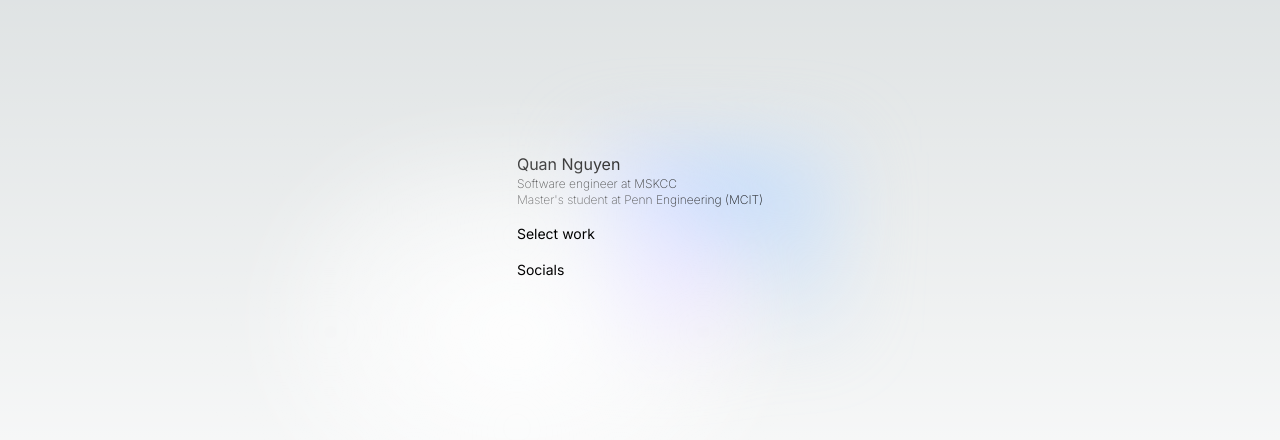
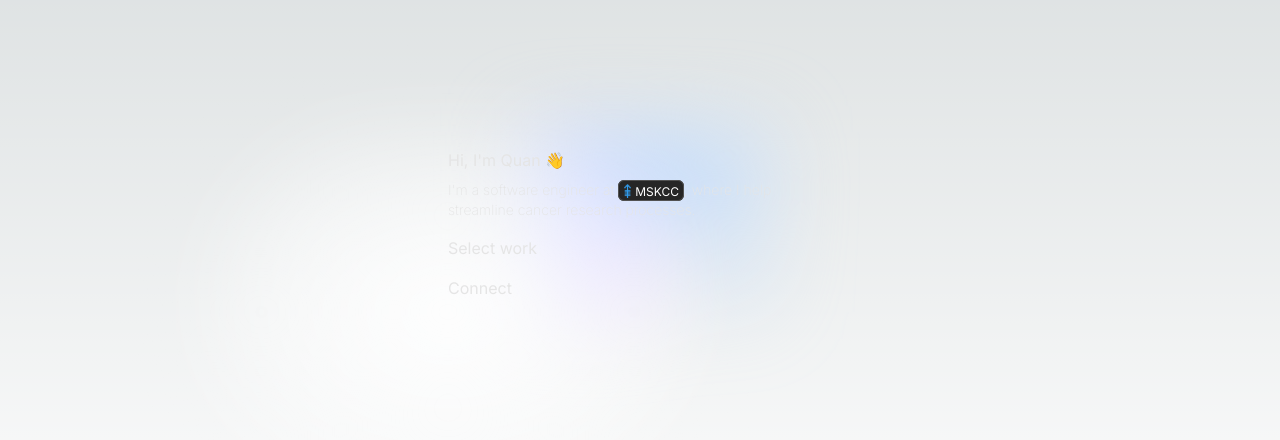
Before and after one commit to qu8n/qu8n.github.io, a Next.js app: page / in a window 1280 px wide. Shown: the part 184-624 px from the top of the page. Built offline with nearby package versions, Linux system fonts and the light colour scheme.

Commit message:
Create components for link buttons and bg gradient

```diff
--- a/src/app/page.tsx
+++ b/src/app/page.tsx
@@ -1,21 +1,34 @@
+import { BgGradient } from "@/components/BgGradient";
+import { LinkButton } from "@/components/LinkButton";
+
 export default function Home() {
   return (
-    <main className="flex min-h-screen flex-col items-center">
-      <div className="my-auto flex flex-col gap-4">
+    <main className="flex min-h-screen flex-col items-center text-neutral-200">
+      <div className="my-auto flex flex-col gap-4 max-w-sm">
+        <BgGradient />
 
-      <div className="flex flex-col place-items-start before:absolute before:h-[300px] before:w-[480px] before:-translate-x-1/2 before:rounded-full before:bg-gradient-radial before:from-white before:to-transparent before:blur-2xl before:content-[''] after:absolute after:-z-20 after:h-[180px] after:w-[240px] after:translate-x-1/3 after:bg-gradient-conic after:from-purple-200 after:via-blue-200 after:blur-2xl after:content-[''] before:dark:bg-gradient-to-br before:dark:from-transparent before:dark:to-purple-700 before:dark:opacity-10 after:dark:from-purple-600 after:dark:via-yellow-700 after:dark:opacity-40 before:lg:h-[360px] z-[-1]">
-        <h1>Quan Nguyen</h1>
-        <p className="font-extralight text-xs">Software engineer at MSKCC</p>
-        <p className="font-extralight text-xs">Master&apos;s student at Penn Engineering (MCIT)</p>
-      </div>
+        <section className="flex flex-col gap-2">
+          <h1>Hi, I&apos;m Quan 👋</h1>
 
-      <div>
-        <h2 className="text-sm">Select work</h2>
-      </div>
+          <div className="font-extralight text-sm">
+            I&apos;m a software engineer at{' '}
+            <LinkButton
+              text="MSKCC"
+              href="https://www.mskcc.org/"
+              imgSrc="/logos/mskcc.png"
+              imgDimTw="w-2 h-3.5"
+            />
+            , where I help streamline cancer research processes.
+          </div>
+        </section>
 
-      <div>
-        <h2 className="text-sm">Socials</h2>
-      </div>
+        <section>
+          <h2>Select work</h2>
+        </section>
+
+        <section>
+          <h2>Connect</h2>
+        </section>
 
       </div>
     </main>
--- /dev/null
+++ b/src/components/BgGradient.tsx
@@ -0,0 +1,5 @@
+export function BgGradient() {
+  return (
+    <div className="flex flex-col place-items-start before:absolute before:h-[300px] before:w-[480px] before:-translate-x-1/2 before:rounded-full before:bg-gradient-radial before:from-white before:to-transparent before:blur-2xl before:content-[''] after:absolute after:-z-20 after:h-[180px] after:w-[240px] after:translate-x-1/3 after:bg-gradient-conic after:from-purple-200 after:via-blue-200 after:blur-2xl after:content-[''] before:dark:bg-gradient-to-br before:dark:from-transparent before:dark:to-purple-700 before:dark:opacity-10 after:dark:from-purple-600 after:dark:via-yellow-700 after:dark:opacity-40 before:lg:h-[360px] z-[-1]" />
+  )
+}
--- /dev/null
+++ b/src/components/LinkButton.tsx
@@ -0,0 +1,36 @@
+import Image from 'next/image'
+
+/**
+ * @param text Text to display
+ * @param href External link
+ * @param imgSrc Path to image inside /public
+ * @param imgDimTw Tailwind CSS width and height
+ */
+export function LinkButton({ text, href, imgSrc, imgDimTw }: {
+  text: string,
+  href: string,
+  imgSrc: string,
+  imgDimTw: string,
+}) {
+  return (
+    <a
+      href={href}
+      target="_blank"
+      rel="noopener noreferrer"
+      className="inline items-center gap-x-1 rounded-md bg-neutral-800 border border-neutral-600 px-1 py-0.5 text-white text-xs font-normal focus-visible:outline focus-visible:outline-2 focus-visible:outline-offset-2 focus-visible:outline-slate-600"
+    >
+      <div className="inline-flex align-middle gap-1">
+        <div className={`relative ${imgDimTw}`}>
+          <Image
+            layout="fill"
+            objectFit="contain"
+            src={imgSrc}
+            alt={`${text} logo`}
+            className=""
+            />
+        </div>
+        <span>{text}</span>
+      </div>
+    </a>
+  )
+}
```
Also changed, not shown: public/logos/mskcc.png (added).
